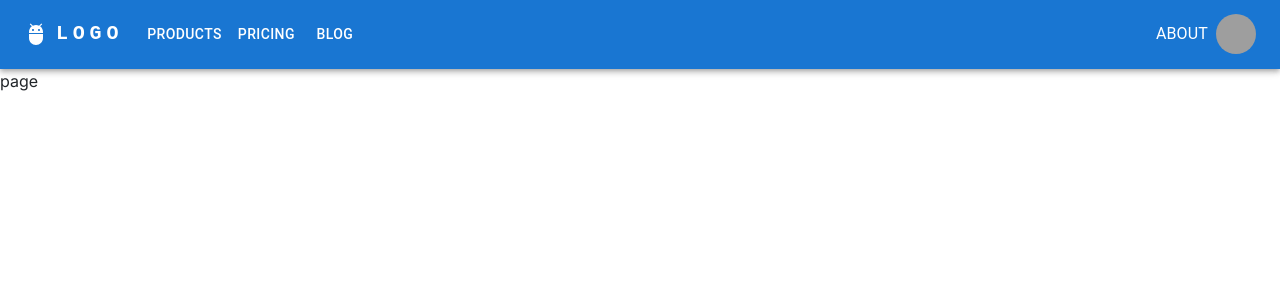
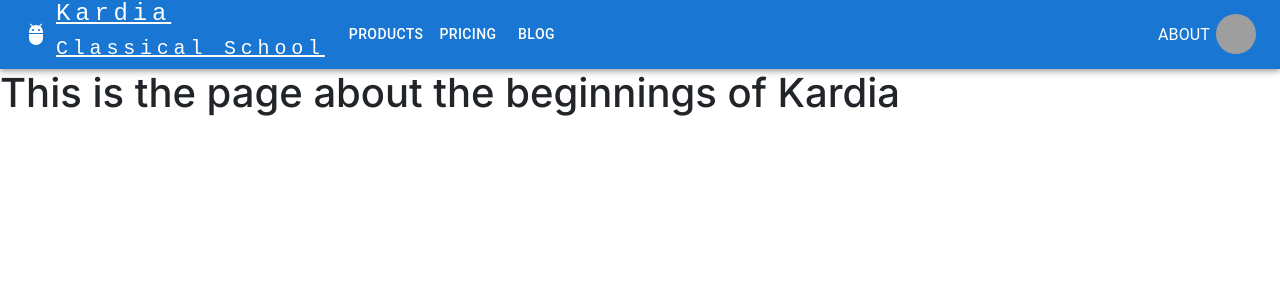
Before and after one commit to kristofer11/kardia2.0, a Next.js app: page /beginning in a window 1280 px wide. Shown: the top 300 px of the page. Built offline with nearby package versions, Linux system fonts and the light colour scheme; grey boxes are pictures that could not be loaded.

Commit message:
set up first nav menu

```diff
--- a/src/app/beginning/page.jsx
+++ b/src/app/beginning/page.jsx
@@ -1,6 +1,8 @@
 const page = () => {
   return (
-    <div>page</div>
+    <div>
+        <h1>This is the page about the beginnings of Kardia</h1>
+    </div>
   )
 }
 
--- a/src/app/contact/page.jsx
+++ b/src/app/contact/page.jsx
@@ -1,6 +1,8 @@
 const page = () => {
   return (
-    <div>page</div>
+    <div>
+        <h1>Contact Page</h1>
+    </div>
   )
 }
 
--- a/src/app/employment/page.jsx
+++ b/src/app/employment/page.jsx
@@ -1,6 +1,8 @@
 const page = () => {
   return (
-    <div>page</div>
+    <div>
+        <h1>Employment</h1>
+    </div>
   )
 }
 
--- a/src/app/staff/page.jsx
+++ b/src/app/staff/page.jsx
@@ -1,6 +1,8 @@
 const page = () => {
   return (
-    <div>page</div>
+    <div>
+        <h1>Faculty, Staff and School Board</h1>
+    </div>
   )
 }
 
--- a/src/components/Header/AppBar.jsx
+++ b/src/components/Header/AppBar.jsx
@@ -13,6 +13,8 @@ import Tooltip from '@mui/material/Tooltip';
 import MenuItem from '@mui/material/MenuItem';
 import AdbIcon from '@mui/icons-material/Adb';
 
+import Link from 'next/link';
+
 //navbar links:
 const pages = ['Products', 'Pricing', 'Blog'];
 
@@ -22,6 +24,7 @@ const settings = ['Profile', 'Account', 'Dashboard', 'Logout'];
 function ResponsiveAppBar() {
     const [anchorElNav, setAnchorElNav] = React.useState(null);
     const [anchorElUser, setAnchorElUser] = React.useState(null);
+    const [anchorElAbout, setAnchorElAbout] = React.useState(null)
 
     const handleOpenNavMenu = (event) => {
         setAnchorElNav(event.currentTarget);
@@ -29,6 +32,19 @@ function ResponsiveAppBar() {
     const handleOpenUserMenu = (event) => {
         setAnchorElUser(event.currentTarget);
     };
+
+
+
+    //opening navigation menus:
+    const handleOpenAboutMenu = (event) => {
+        setAnchorElAbout(event.currentTarget);
+    };
+    const handleCloseAboutMenu = () => {
+        setAnchorElAbout(null);
+    };
+
+
+
 
     const handleCloseNavMenu = () => {
         setAnchorElNav(null);
@@ -58,7 +74,11 @@ function ResponsiveAppBar() {
                             textDecoration: 'none',
                         }}
                     >
-                        LOGO
+                        <Link href='/' className='logo-text' >
+                            <h4>Kardia</h4>
+                            <h5>Classical School</h5>
+                        </Link>
+
                     </Typography>
 
                     {/* Navigation for SMALLER SCREENS (INCLUDING THE HAMBURGER BUTTON) */}
@@ -137,22 +157,55 @@ function ResponsiveAppBar() {
 
 
 
-                    {/* Attempting to build a <Box> for each nav item so i can create dropdown... */}
-                    <Box>
-                        <Button
-                            aria-controls='about-menu'
-                            //NEED TO WRITE THIS FUNCTION:
-                            // onClick={handleOpenAboutMenu}
-                        >
+
+
+
+                    {/* MODIFY THIS TO BE NAV DROPDOWN MENU: */}
+                    <Box sx={{ flexGrow: 0 }}>
+                        <Button onClick={handleOpenAboutMenu} sx={{ p: 0 }}>
                             <Typography textAlign="center" style={{ color: 'white' }}>About</Typography>
                         </Button>
+                        <Menu
+                            sx={{ mt: '45px' }}
+                            // id="menu-appbar"
+                            anchorEl={anchorElAbout}
+                            anchorOrigin={{
+                                vertical: 'top',
+                                horizontal: 'right',
+                            }}
+                            keepMounted
+                            transformOrigin={{
+                                vertical: 'top',
+                                horizontal: 'right',
+                            }}
+                            open={anchorElAbout}
+                            onClose={handleCloseAboutMenu}
+                        >
 
-                        <Menu>
-                            <MenuItem>
-                                <Typography>Our Beginning</Typography>
+                            <MenuItem onClick={handleCloseAboutMenu}>
+                                <Link href='/beginning'>
+                                    <Typography textAlign="center">Our Beginning</Typography>
+                                </Link>
                             </MenuItem>
+                            <MenuItem onClick={handleCloseAboutMenu}>
+                                <Link href='/staff'>
+                                    <Typography textAlign="center">Faculty, Staff and School Board</Typography>
+                                </Link>
+                            </MenuItem>
+                            <MenuItem onClick={handleCloseAboutMenu}>
+                                <Link href='/contact'>
+                                    <Typography textAlign="center">Contact</Typography>
+                                </Link>
+                            </MenuItem>
+                            <MenuItem onClick={handleCloseAboutMenu}>
+                                <Link href='/employment'>
+                                    <Typography textAlign="center">Employment</Typography>
+                                </Link>
+                            </MenuItem>
+
                         </Menu>
                     </Box>
+
 
 
 
@@ -179,7 +232,7 @@ function ResponsiveAppBar() {
                                 vertical: 'top',
                                 horizontal: 'right',
                             }}
-                            open={Boolean(anchorElUser)}
+                            open={anchorElUser}
                             onClose={handleCloseUserMenu}
                         >
                             {settings.map((setting) => (
--- a/src/components/Header/header.scss
+++ b/src/components/Header/header.scss
@@ -4,3 +4,7 @@
     // background-color: var(--main-bg-color);
     // gap: 2rem;
 }
+
+.logo-text {
+    color: white;
+}
```
